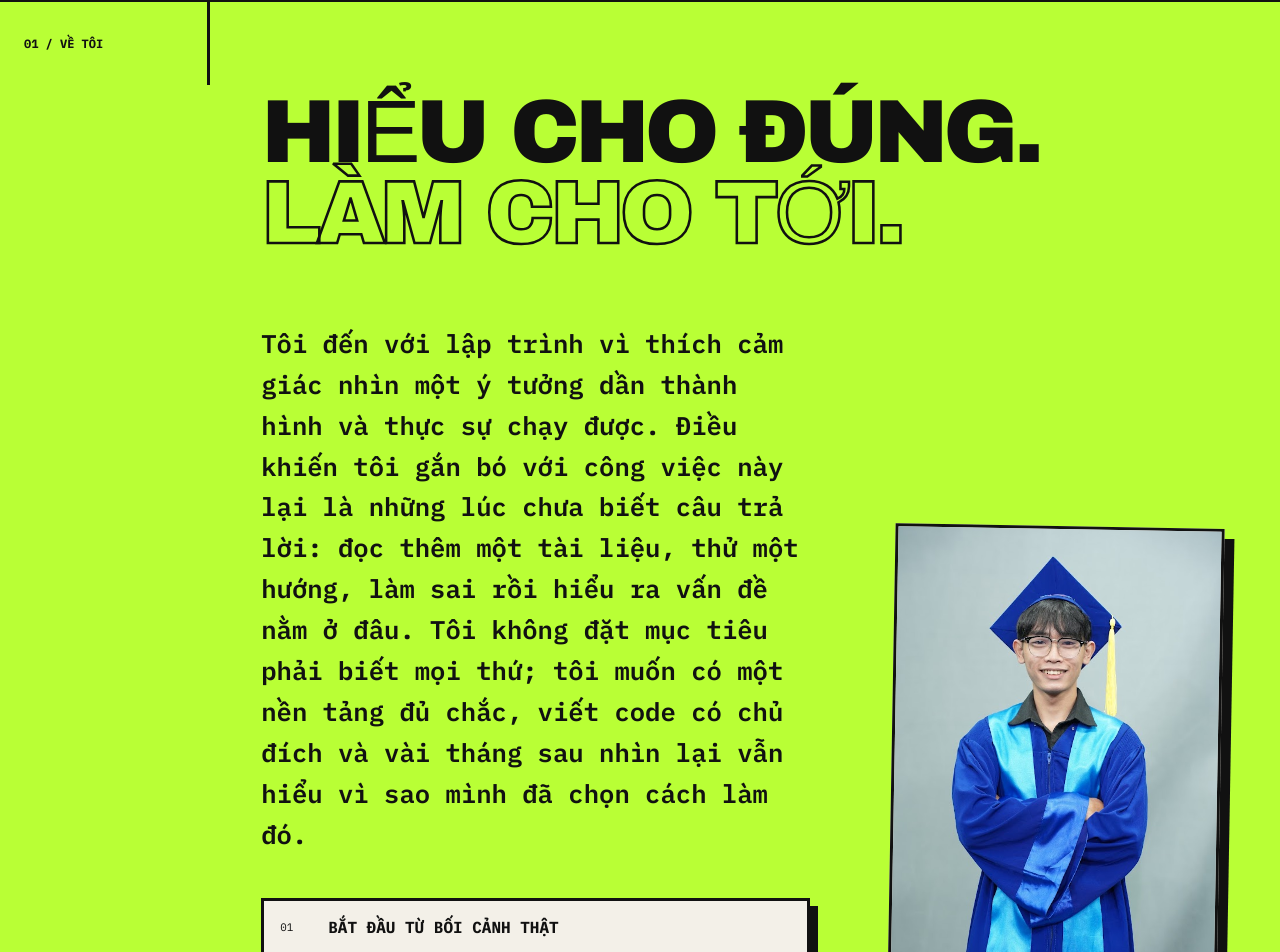
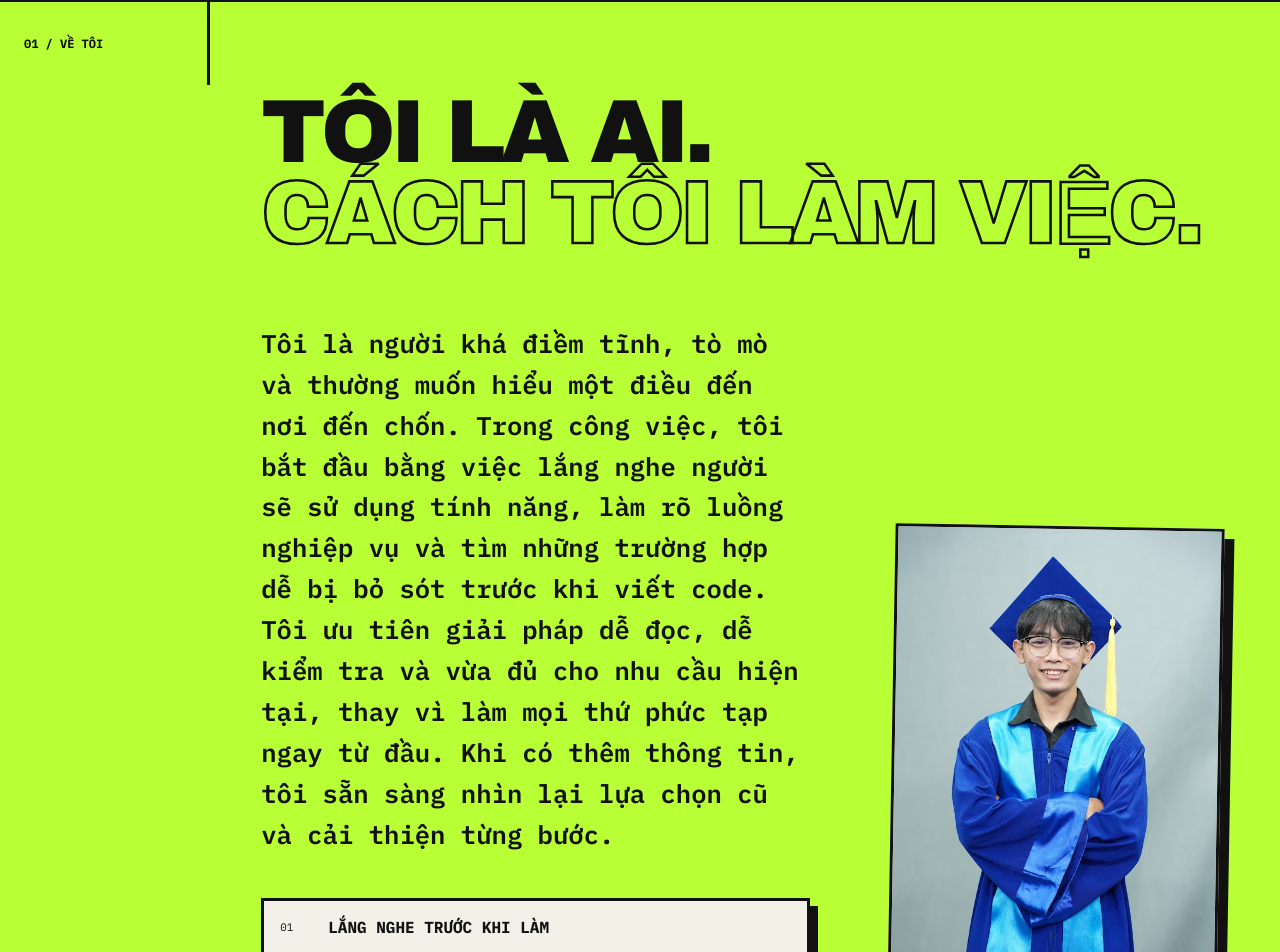
Before and after one commit to Trqkhanh17/Portfolio, a Next.js app: page / in a window 1280 px wide. Shown: the part 861-1813 px from the top of the page. Built offline with nearby package versions, Linux system fonts and the light colour scheme.

Commit message:
Clarify about and work style section

```diff
--- a/app/page.tsx
+++ b/app/page.tsx
@@ -19,9 +19,9 @@ const copy = {
     facts: [["ĐÀO SÂU", "CÁCH TÔI HỌC"], ["BỀN BỈ", "CÁCH TÔI TIẾN BỘ"], ["HỒ CHÍ MINH", "NƠI TÔI ĐANG SỐNG"]],
     marquee: "PHÁT TRIỂN WEB ✦ THIẾT KẾ HỆ THỐNG ✦ REST API ✦ KIẾN TRÚC SẠCH ✦",
     aboutIndex: "01 / VỀ TÔI",
-    aboutTitle: ["HIỂU CHO ĐÚNG.", "LÀM CHO TỚI."],
-    aboutText: "Tôi đến với lập trình vì thích cảm giác nhìn một ý tưởng dần thành hình và thực sự chạy được. Điều khiến tôi gắn bó với công việc này lại là những lúc chưa biết câu trả lời: đọc thêm một tài liệu, thử một hướng, làm sai rồi hiểu ra vấn đề nằm ở đâu. Tôi không đặt mục tiêu phải biết mọi thứ; tôi muốn có một nền tảng đủ chắc, viết code có chủ đích và vài tháng sau nhìn lại vẫn hiểu vì sao mình đã chọn cách làm đó.",
-    principles: [["01", "BẮT ĐẦU TỪ BỐI CẢNH THẬT"], ["02", "GIỮ MỌI THỨ RÕ RÀNG"], ["03", "TỐT HƠN SAU MỖI LẦN LÀM"]],
+    aboutTitle: ["TÔI LÀ AI.", "CÁCH TÔI LÀM VIỆC."],
+    aboutText: "Tôi là người khá điềm tĩnh, tò mò và thường muốn hiểu một điều đến nơi đến chốn. Trong công việc, tôi bắt đầu bằng việc lắng nghe người sẽ sử dụng tính năng, làm rõ luồng nghiệp vụ và tìm những trường hợp dễ bị bỏ sót trước khi viết code. Tôi ưu tiên giải pháp dễ đọc, dễ kiểm tra và vừa đủ cho nhu cầu hiện tại, thay vì làm mọi thứ phức tạp ngay từ đầu. Khi có thêm thông tin, tôi sẵn sàng nhìn lại lựa chọn cũ và cải thiện từng bước.",
+    principles: [["01", "LẮNG NGHE TRƯỚC KHI LÀM"], ["02", "GIỮ CÁCH LÀM RÕ RÀNG"], ["03", "HỌC, ĐIỀU CHỈNH VÀ CẢI THIỆN"]],
     stackIndex: "02 / CÔNG NGHỆ",
     stackTitle: "BỘ CÔNG CỤ CỦA TÔI.",
     stackNote: "MỖI CÔNG NGHỆ Ở ĐÂY ĐỀU ĐÃ ĐƯỢC TÔI DÙNG ĐỂ GIẢI QUYẾT MỘT BÀI TOÁN THẬT.",
@@ -129,9 +129,9 @@ const copy = {
     facts: [["CURIOUS", "BY NATURE"], ["CONSISTENT", "HOW I GROW"], ["HO CHI MINH", "BASED IN"]],
     marquee: "WEB DEVELOPMENT ✦ SYSTEM DESIGN ✦ REST API ✦ CLEAN ARCHITECTURE ✦",
     aboutIndex: "01 / ABOUT",
-    aboutTitle: ["UNDERSTAND THE PROBLEM.", "THEN BUILD."],
-    aboutText: "I came to programming because I liked the feeling of turning an idea into something I could see and use. What keeps me here is the learning itself: starting with a small question, reading, trying, getting it wrong, and coming away with a clearer understanding. I don't try to know everything at once. I would rather build strong foundations, write code for a reason, and still understand that reason months later.",
-    principles: [["01", "UNDERSTAND THE CONTEXT"], ["02", "KEEP THE FLOW CLEAR"], ["03", "LEARN FROM EACH RELEASE"]],
+    aboutTitle: ["WHO I AM.", "HOW I WORK."],
+    aboutText: "I'm fairly calm, naturally curious, and happiest when I can follow something far enough to understand how it really works. At work, I begin by listening to the people who will use a feature, mapping the workflow, and finding the cases that are easy to miss before I write code. I prefer solutions that are easy to read and test, and no more complicated than the current need calls for. When new information changes the picture, I'm comfortable revisiting an earlier decision and improving it step by step.",
+    principles: [["01", "LISTEN BEFORE BUILDING"], ["02", "KEEP THE WORK CLEAR"], ["03", "LEARN, ADJUST, IMPROVE"]],
     stackIndex: "02 / SKILLS",
     stackTitle: "TOOLS I USE.",
     stackNote: "THE TECHNOLOGIES I USE AT WORK AND IN THE PROJECTS I BUILD FOR MYSELF.",
```
